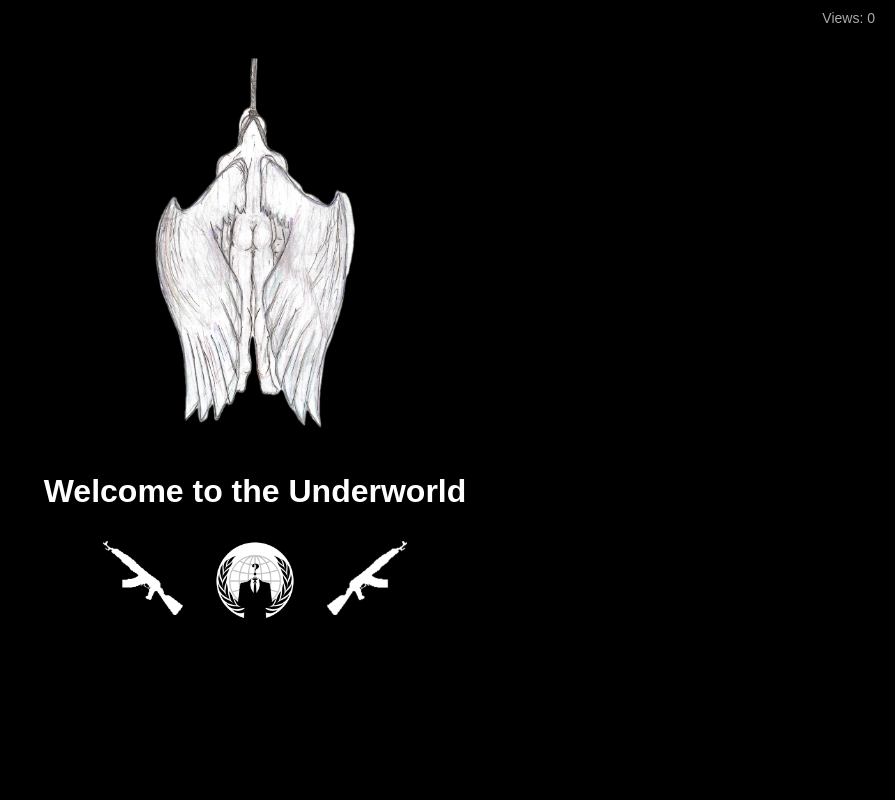
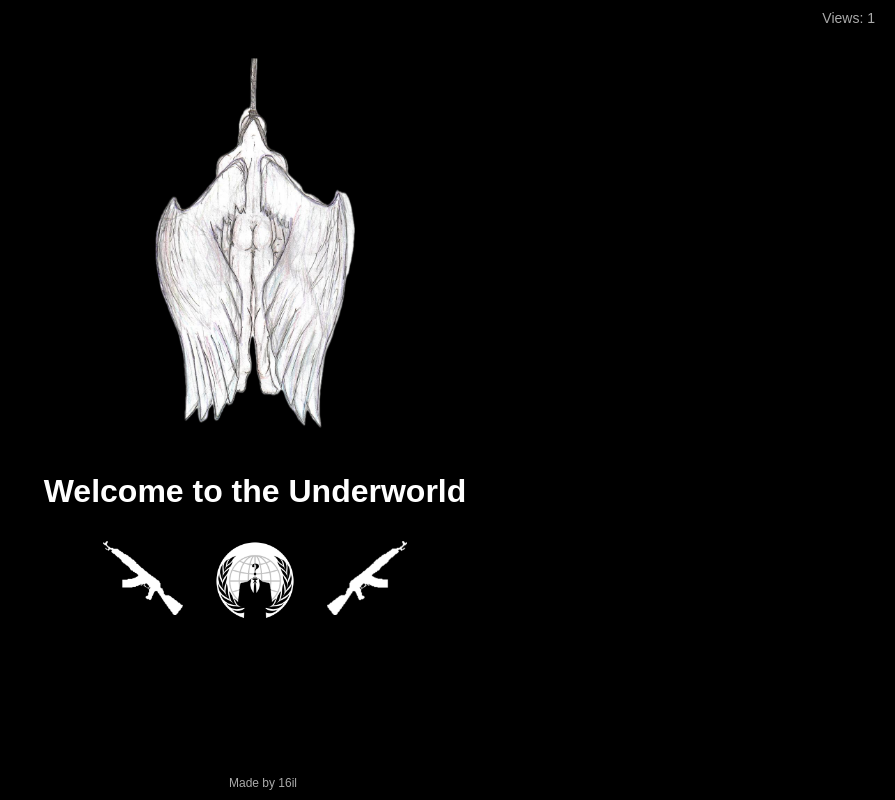
Before and after one commit to marcelloexe/16il1, a plain HTML site: page nextpage.html in a window 1280 px wide. Shown: the whole page, without its empty margins (385-1280 px from the left). Drawn offline with Linux system fonts and the light colour scheme.

Commit message:
Update nextpage.html

```diff
--- a/nextpage.html
+++ b/nextpage.html
@@ -47,6 +47,14 @@
             width: 200px;
             margin-bottom: 20px;
         }
+
+        .footer {
+            position: absolute;
+            bottom: 10px;
+            width: 100%;
+            font-size: 12px;
+            color: #aaa;
+        }
     </style>
 </head>
 <body>
@@ -76,10 +84,17 @@
         </a>
     </div>
 
-<audio autoplay loop>
-  <source src="angel.mp3" type="audio/mpeg">
-  Dein Browser unterstützt kein HTML5-Audio.
-</audio>
+    <div class="footer">
+        Made by 16il
+    </div>
+
+    <script>
+        // Anzahl der Views simulieren (bei jedem Laden der Seite erhöhen)
+        let views = localStorage.getItem('views') ? parseInt(localStorage.getItem('views')) : 0;
+        views++;
+        localStorage.setItem('views', views);
+        document.getElementById('views').innerText = views;
+    </script>
 
 </body>
 </html>
```
